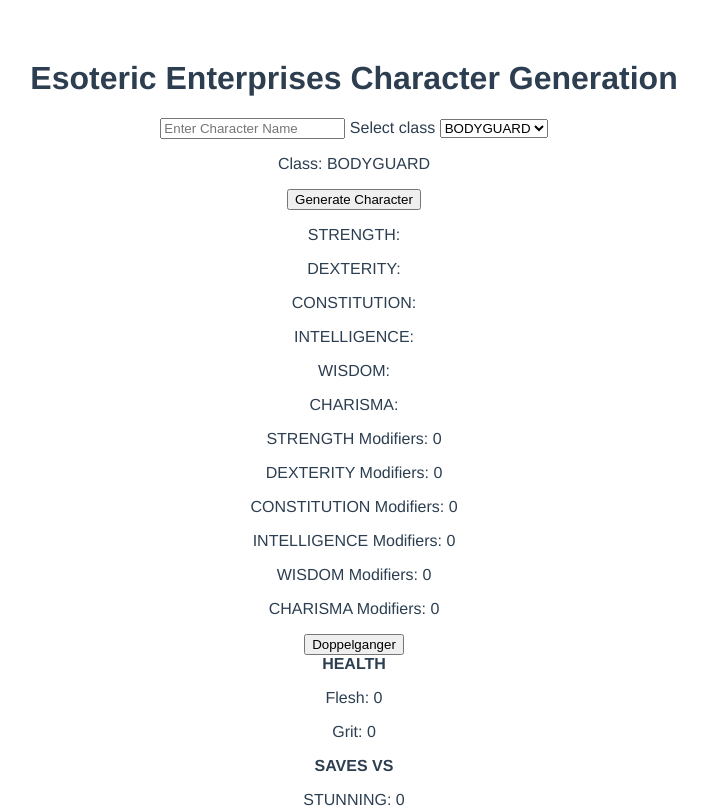
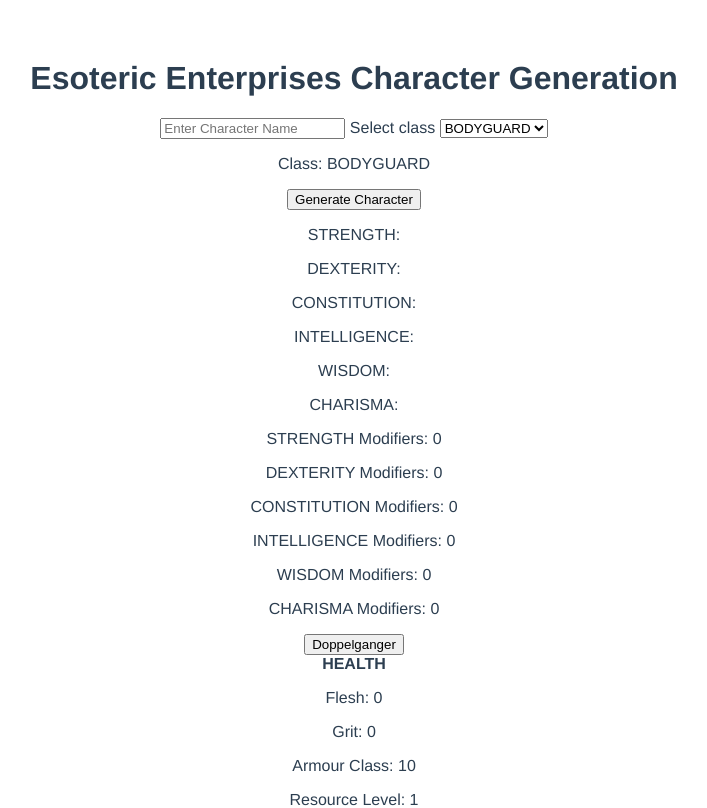
Before and after one commit to alpersad/EEcharacterGen, a Vue app: page / in a window 1280 px wide. Shown: the top 808 px of the page, without its empty margins (286-993 px from the left). Built offline with nearby package versions, Linux system fonts and the light colour scheme.

Commit message:
added skill modification for criminals

```diff
--- a/src/components/Character.vue
+++ b/src/components/Character.vue
@@ -18,9 +18,19 @@
       v-bind:modifiers="modifiers"
       v-on:doppelganger="doppelganger"
     />
-    <Health v-bind:flesh="flesh" v-bind:grit="grit" />
+    <Health
+      v-bind:flesh="flesh"
+      v-bind:grit="grit"
+      v-bind:armourClass="armourClass"
+      v-bind:resourceLevel="resourceLevel"
+    />
     <Saves v-bind:saves="saves" />
-    <Skills v-bind:skills="skills" />
+    <Skills
+      v-bind:skills="skills"
+      v-bind:selectedClass="selectedClass"
+      v-on:reduceskill="reduceSkill"
+      v-on:increaseskill="increaseSkill"
+    />
   </div>
 </template>
 
@@ -48,7 +58,9 @@ export default {
       name: "",
       level: 1,
       attributes: [],
+      baseFlesh: 0,
       flesh: 0,
+      baseGrit: 0,
       grit: 0,
       skills: {
         ATHLETICS: 1,
@@ -63,7 +75,8 @@ export default {
         CHARM: 1,
         CONTACTS: 1,
       },
-      equipmentMax: { basic: 0, light: 0, rare: 0 },
+      skillPoint: 6,
+      equipmentMax: { base: 5, light: 0, rare: 2 },
       equipmentList: [],
       experience: 0,
       saves: [0, 0, 0, 0, 0],
@@ -139,6 +152,12 @@ export default {
           this.modifiers[Attribute[key]] = 3;
         }
       }
+      if (this.selectedClass == "BODYGUARD") {
+        this.modifiers[Attribute.CONSTITUTION] += 1;
+      }
+      if (this.selectedClass == "EXPLORER") {
+        this.modifiers[Attribute.DEXTERITY] += 1;
+      }
     },
 
     /*-------------------------------------------------------------------
@@ -179,18 +198,18 @@ export default {
           //should never enter here
           console.log("Rolling Health: Class selection error");
       }
-      this.flesh =
-        this.rollDice(healthDice) + this.modifiers[Attribute.CONSTITUTION];
-      this.grit =
-        this.rollDice(healthDice) + this.modifiers[Attribute.CONSTITUTION];
+      this.baseFlesh = this.rollDice(healthDice);
+      this.flesh = this.baseFlesh + this.modifiers[Attribute.CONSTITUTION];
+      this.baseGrit = this.rollDice(healthDice);
+      this.grit = this.baseGrit + this.modifiers[Attribute.CONSTITUTION];
 
       this.flesh = this.flesh > 0 ? this.flesh : 1;
       this.grit = this.grit >= 0 ? this.grit : 0;
     },
 
     updateDoppelgangerHealth: function () {
-      this.flesh = this.flesh + this.modifiers[Attribute.CONSTITUTION] * 2;
-      this.grit = this.grit + this.modifiers[Attribute.CONSTITUTION] * 2;
+      this.flesh = this.baseFlesh + this.modifiers[Attribute.CONSTITUTION];
+      this.grit = this.baseGrit + this.modifiers[Attribute.CONSTITUTION];
 
       this.flesh = this.flesh > 0 ? this.flesh : 1;
       this.grit = this.grit >= 0 ? this.grit : 0;
@@ -240,9 +259,9 @@ export default {
       this.saves[SavingThrows.MAGIC] += this.modifiers[Attribute.WISDOM];
     },
 
-    /*-------------------------------------------------------------------
+    /*-----------------------------------------------------------------------
         Methods used to calculate the Skill values of the generated character
-    ---------------------------------------------------------------------*/
+    -------------------------------------------------------------------------*/
     assignSkills: function () {
       // Update the skill chance based on selected class
       for (let key in this.skills) {
@@ -254,8 +273,13 @@ export default {
           break;
         case "EXPLORER":
           this.skills["STEALTH"] = 3;
+          this.skills["ATHLETICS"] = 5;
+          break;
+        case "DOCTOR":
+          this.skills["MEDICINE"] = 5;
           break;
         default:
+        // no modifcation to skills required based on class chosen
       }
       this.skills["ATHLETICS"] += this.modifiers[Attribute.STRENGTH];
       this.skills["VANDALISM"] += this.modifiers[Attribute.STRENGTH];
@@ -278,12 +302,30 @@ export default {
       }
     },
 
+    increaseSkill: function (type) {
+      if (this.skills[type] < 6 && this.skillPoint > 0) {
+        this.skills[type] += 1;
+        this.skillPoint -= 1;
+      }
+    },
+
+    reduceSkill: function (type) {
+      if (this.skills[type] > 0 && this.skillPoint < 6) {
+        this.skills[type] -= 1;
+        this.skillPoint += 1;
+      }
+    },
+
     /*-----------------------------------------------------------------------------
         Methods used to calculate the Armour Class value of the generated character
     -------------------------------------------------------------------------------*/
     assignArmourClass: function () {
       this.armourClass = 10 + this.modifiers[Attribute.DEXTERITY];
     },
+    /*------------------------------------------------------------------------------------
+        Methods used to calculate the maximum equipment allowed of the generated character
+    --------------------------------------------------------------------------------------*/
+    assignEquipmentMax: function () {},
   },
 };
 </script>
--- a/src/components/Health.vue
+++ b/src/components/Health.vue
@@ -3,13 +3,15 @@
     <b>HEALTH</b>
     <p>Flesh: {{ flesh }}</p>
     <p>Grit: {{ grit }}</p>
+    <p>Armour Class: {{ armourClass }}</p>
+    <p>Resource Level: {{ resourceLevel }}</p>
   </div>
 </template>
 
 <script>
 export default {
   name: "Health",
-  props: ["flesh", "grit"],
+  props: ["flesh", "grit", "armourClass", "resourceLevel"],
   data() {
     return {};
   },
--- a/src/components/Skills.vue
+++ b/src/components/Skills.vue
@@ -1,14 +1,32 @@
 <template>
   <div>
     <b>SKILLS</b>
-    <p v-for="(value, key) in skills" :key="key">{{ key }}: {{ value }} in 6</p>
+    <p v-for="(value, key) in skills" :key="key">
+      {{ key }}: {{ value }} in 6
+      <button v-if="criminal" v-on:click="$emit('reduceskill', key)">-</button>
+      <button v-if="criminal" v-on:click="$emit('increaseskill', key)">
+        +
+      </button>
+    </p>
   </div>
 </template>
 
 <script>
 export default {
   name: "Skills",
-  props: ["skills"],
+  props: ["skills", "selectedClass"],
+  data() {
+    return {
+      criminal: false,
+    };
+  },
+  updated: function () {
+    if (this.selectedClass == "CRIMINAL") {
+      this.criminal = true;
+    } else {
+      this.criminal = false;
+    }
+  },
 };
 </script>
 
```
